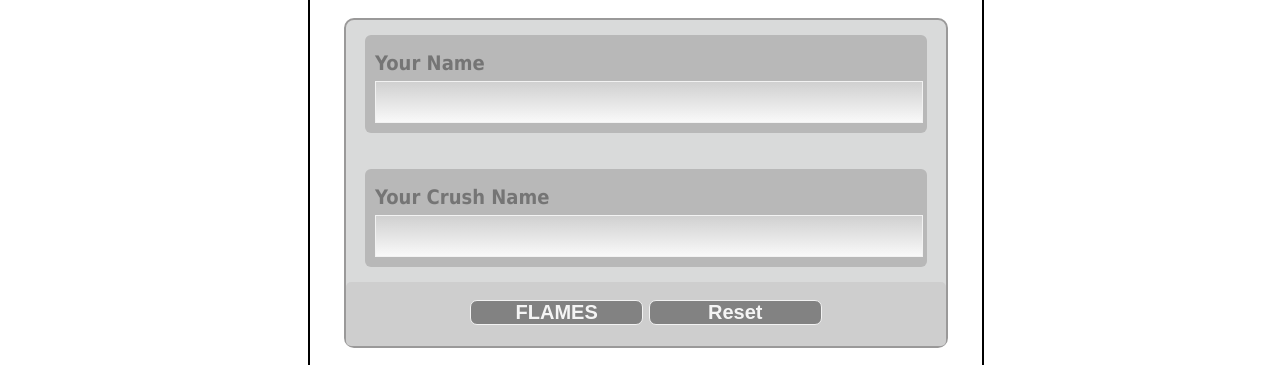
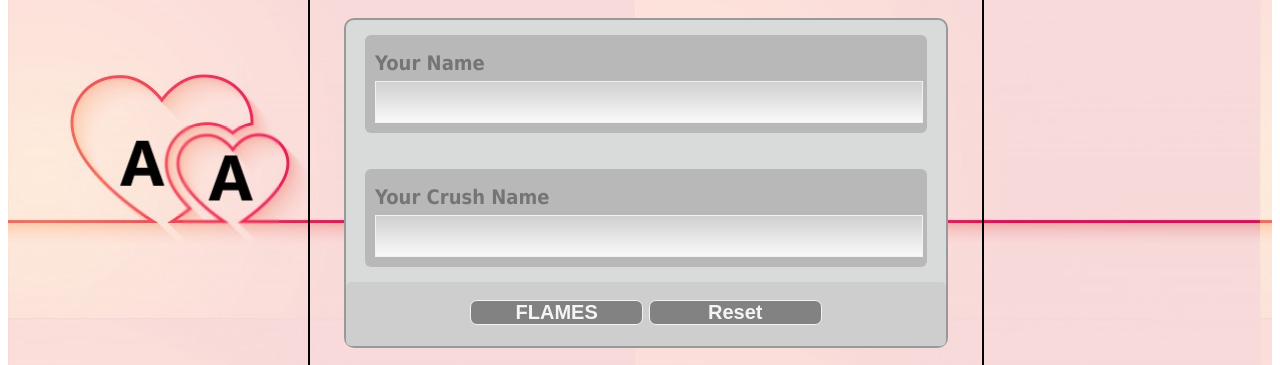
Before and after one commit to aswin-as/mysite, a plain HTML site: page index.html in a window 1280 px wide. Shown: the part 199-564 px from the top of the page. Drawn offline with Linux system fonts and the light colour scheme.

Commit message:
Update index.html

```diff
--- a/index.html
+++ b/index.html
@@ -30,7 +30,7 @@
 		}
 	</style>
 	</head>
-	<body>
+	<body image/background="my.jpg">
 		<div class='resp_code' style="    margin-top: 100px;">
     		<div align='center'><h2>Flames</h2></div>
    			 <form name=first>
```
